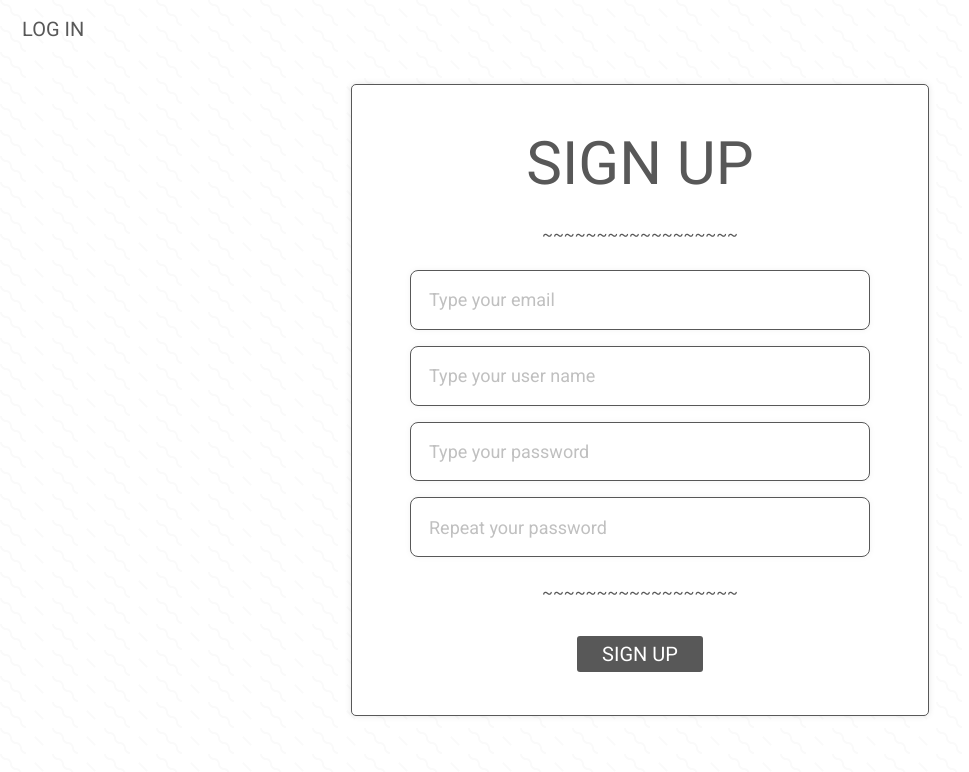
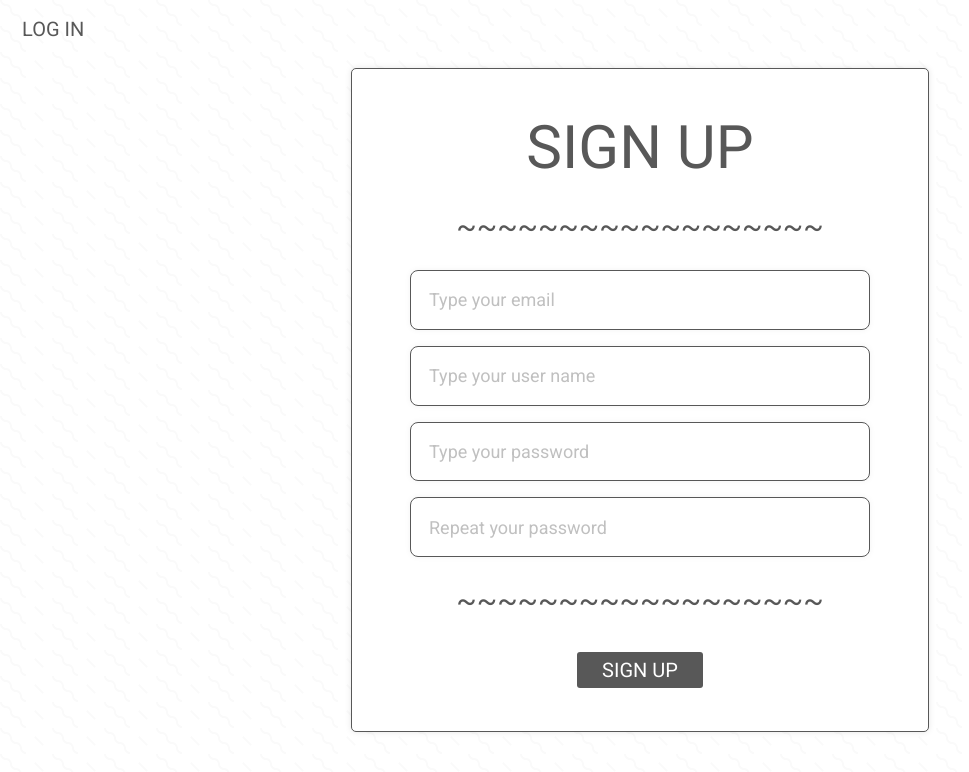
Before and after one commit to Vordty/writ-web, a React (Create React App) app: page /signup in a window 1280 px wide. Shown: the top 772 px of the page, without its empty margins (0-969 px from the left). Built offline with nearby package versions, Linux system fonts and the light colour scheme.

Commit message:
Modify spacer styling

```diff
--- a/src/components/Spacer/Spacer.js
+++ b/src/components/Spacer/Spacer.js
@@ -4,11 +4,8 @@ import Text from "../Text/Text";
 
 import "./Spacer.scss";
 
-const Spacer = ({ count, symbol, symbolSize, style = "mpc-3 unselectable" }) => {
-	const renderSpacer = () => {
-		return <Text type={symbolSize}>{symbol.repeat(count)}</Text>;
-	};
-	return <div className={"spacer" + " " + style}>{renderSpacer()}</div>;
+const Spacer = ({ count, symbol, style = "mpc-3 unselectable" }) => {
+	return <div className={"spacer" + " " + style}>{symbol.repeat(count)}</div>;
 };
 
 export default Spacer;
--- a/src/components/Spacer/Spacer.scss
+++ b/src/components/Spacer/Spacer.scss
@@ -1,3 +1,8 @@
+@import "../../constants/sizes.scss";
+
 .spacer {
 	letter-spacing: 0px;
+	font-size: $spacer-a;
+
+	@include resize(font-size, $spacer-b, $spacer-c, $spacer-d, $spacer-e, $spacer-f);
 }
--- a/src/routes/Login/Login.js
+++ b/src/routes/Login/Login.js
@@ -17,10 +17,10 @@ const Login = () => {
 				<div className="mtpc-5">
 					<Text type="title">LOGIN</Text>
 				</div>
-				<Spacer count="18" symbol="~" symbolSize="medium" />
+				<Spacer count="18" symbol="~" />
 				<Input containerStyle="mb" placeholder="Type your email" />
 				<Input hidden={true} placeholder="Type your password" />
-				<Spacer count="18" symbol="~" symbolSize="medium" />
+				<Spacer count="18" symbol="~" />
 				<Button type="btn-solid" style="capitalize">
 					Log In
 				</Button>
```
